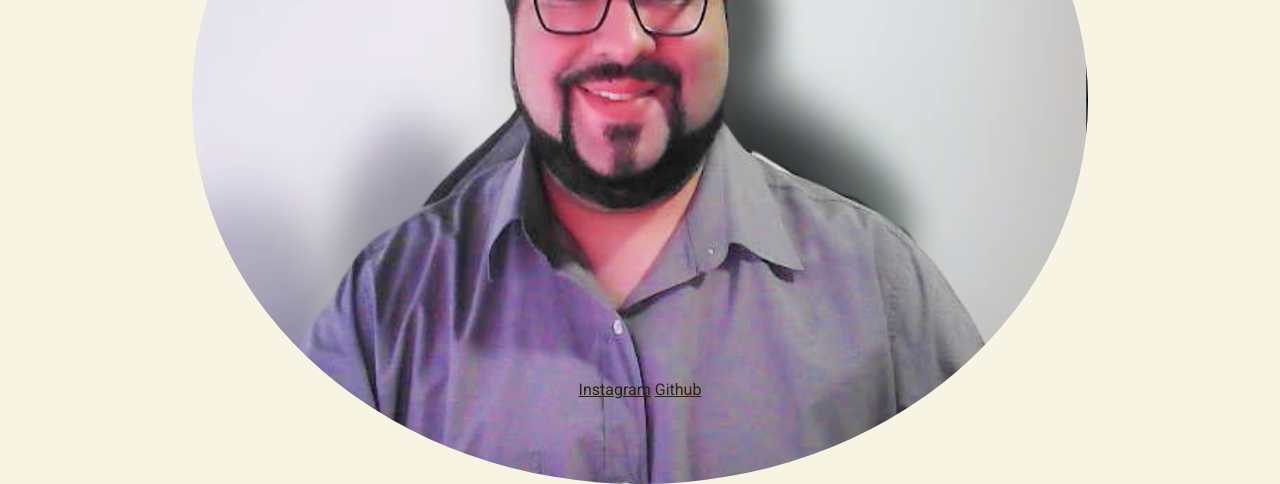
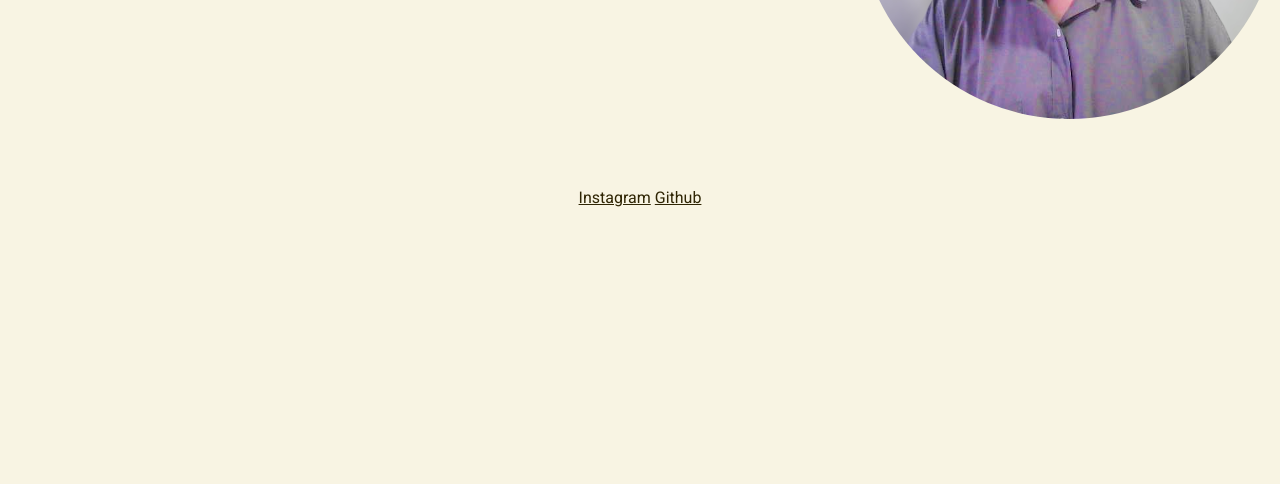
Before and after one commit to gonzagt/portafolio, a plain HTML site: page index.html in a window 1280 px wide. Shown: the part 372-856 px from the top of the page. After the commit the page ends 800 px from the top, so only its background shows below. Drawn offline with Linux system fonts and the light colour scheme.

Commit message:
Aplica flexbox y resizing de img

```diff
--- a/index.html
+++ b/index.html
@@ -6,14 +6,14 @@
     <link rel="preconnect" href="https://fonts.googleapis.com">
     <link rel="preconnect" href="https://fonts.gstatic.com" crossorigin>
     <link href="https://fonts.googleapis.com/css2?family=Roboto:ital,wght@0,100;0,300;0,400;0,500;0,700;0,900;1,100;1,300;1,400;1,500;1,700;1,900&display=swap" rel="stylesheet">
-    <!-- <link rel="stylesheet" href="reset.css"> -->
+    <link rel="stylesheet" href="reset.css">
     <link rel="stylesheet" href="style.css">
     <title>Portafolio</title>
 </head>
 <body>
     <body>
         <header></header>
-        <main>
+        <main class="presentacion">
             <h1>Eleva tu negocio digital a otro nivel <br>
                 <strong>con un <span>desarrollador</span> de calidad.</strong>
             </h1>
--- a/style.css
+++ b/style.css
@@ -1,5 +1,13 @@
 body {
     background-color: rgba(248, 244, 227);
+    height: 100vh;
+    width: 100vw;
+    box-sizing: border-box;
+}
+
+.presentacion {
+    display: flex;
+    align-items: center;
 }
 
 h1, p, strong, a {
@@ -28,8 +36,8 @@ p {
 
 img {
     border-radius: 100%;
-    width: 70dvi;
-    height: 60dvi;
+    width: 33dvi;
+    height: 33dvi;
 }
 
 a {
```
